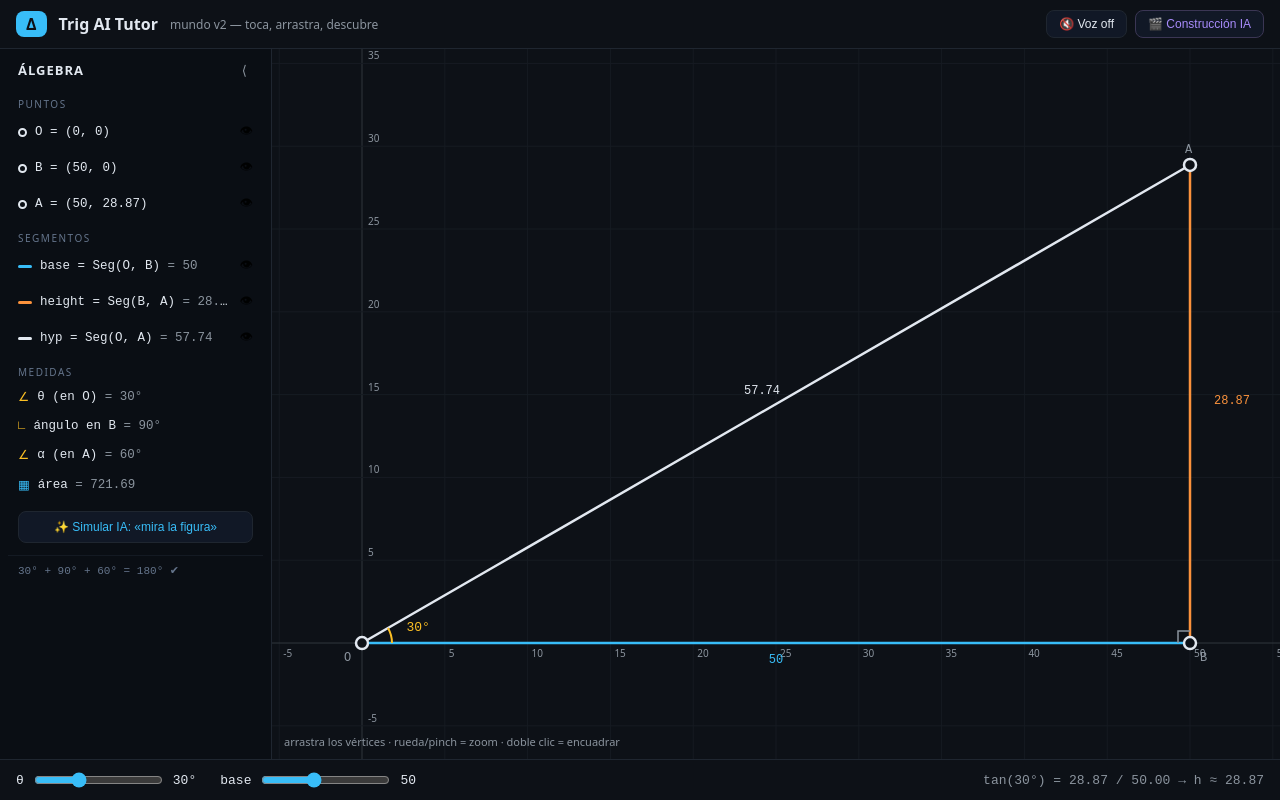
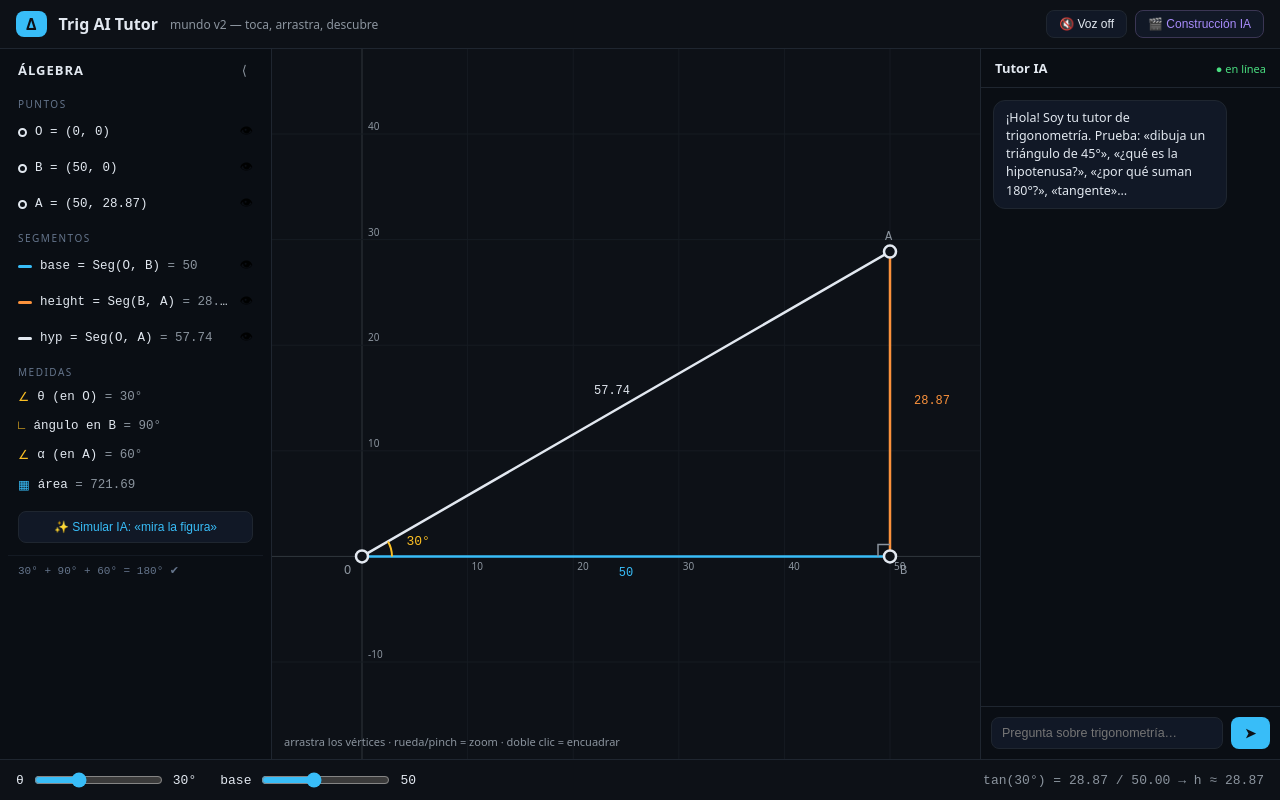
Before and after one commit to helentierro/Trig-Ai-Qwen3.8, a React (Vite) app: page / in a window 1280 px wide. Built offline with nearby package versions, Linux system fonts and the light colour scheme.

Commit message:
feat: C - chat tutor + momentos enseñables

```diff
--- a/src/App.tsx
+++ b/src/App.tsx
@@ -1,7 +1,9 @@
 import { TriangleCanvas } from './components/canvas/TriangleCanvas';
 import { AlgebraPanel } from './components/panel/AlgebraPanel';
+import { ChatPanel } from './components/chat/ChatPanel';
 import { useCanvasStore } from './stores/canvasStore';
 import { runConstruction } from './services/scenePlayer';
+import { useTeachableMoments } from './hooks/useTeachableMoments';
 
 const btn: React.CSSProperties = {
   padding: '6px 12px', borderRadius: 8, border: '1px solid #1f2630',
@@ -9,6 +11,8 @@ const btn: React.CSSProperties = {
 };
 
 export default function App() {
+  useTeachableMoments(); // la IA observa el juego desde el arranque
+
   const m = useCanvasStore((s) => s.measures);
   const setAngleDeg = useCanvasStore((s) => s.setAngleDeg);
   const setBase = useCanvasStore((s) => s.setBase);
@@ -35,6 +39,7 @@ export default function App() {
         <div style={{ flex: 1, position: 'relative' }}>
           <TriangleCanvas />
         </div>
+        <ChatPanel />
       </div>
 
       <footer style={{ borderTop: '1px solid #1f2630', padding: '10px 16px', display: 'flex', gap: 24, alignItems: 'center', fontFamily: 'monospace', fontSize: 13 }}>
--- /dev/null
+++ b/src/components/chat/ChatPanel.tsx
@@ -0,0 +1,51 @@
+import { useEffect, useRef, useState } from 'react';
+import { useChatStore } from '../../stores/chatStore';
+import { askTutor } from '../../services/localTutor';
+
+export function ChatPanel() {
+  const messages = useChatStore((s) => s.messages);
+  const [text, setText] = useState('');
+  const endRef = useRef<HTMLDivElement>(null);
+
+  useEffect(() => { endRef.current?.scrollIntoView({ behavior: 'smooth' }); }, [messages.length]);
+
+  const send = () => {
+    const t = text.trim();
+    if (!t) return;
+    setText('');
+    askTutor(t);
+  };
+
+  return (
+    <aside style={{ width: 300, borderLeft: '1px solid #1f2630', background: '#0a0e14', display: 'flex', flexDirection: 'column' }}>
+      <div style={{ padding: '10px 14px', borderBottom: '1px solid #1f2630', display: 'flex', alignItems: 'center' }}>
+        <strong style={{ fontSize: 13 }}>Tutor IA</strong>
+        <span style={{ marginLeft: 'auto', color: '#4ade80', fontSize: 11 }}>● en línea</span>
+      </div>
+
+      <div style={{ flex: 1, overflowY: 'auto', padding: 12, display: 'flex', flexDirection: 'column', gap: 8 }}>
+        {messages.map((msg) => (
+          <div key={msg.id} style={{
+            alignSelf: msg.role === 'user' ? 'flex-end' : 'flex-start',
+            background: msg.role === 'user' ? '#1d4ed8' : '#111826',
+            border: msg.role === 'user' ? 'none' : '1px solid #1f2630',
+            color: '#e2e8f0', padding: '8px 12px', borderRadius: 12,
+            fontSize: 12.5, lineHeight: 1.45, maxWidth: '85%', whiteSpace: 'pre-wrap',
+          }}>{msg.text}</div>
+        ))}
+        <div ref={endRef} />
+      </div>
+
+      <div style={{ padding: 10, borderTop: '1px solid #1f2630', display: 'flex', gap: 8 }}>
+        <input
+          value={text}
+          onChange={(e) => setText(e.target.value)}
+          onKeyDown={(e) => e.key === 'Enter' && send()}
+          placeholder="Pregunta sobre trigonometría…"
+          style={{ flex: 1, background: '#111826', border: '1px solid #1f2630', borderRadius: 8, color: '#e2e8f0', padding: '8px 10px', fontSize: 12.5, outline: 'none' }}
+        />
+        <button onClick={send} style={{ background: '#38bdf8', color: '#0d1117', border: 'none', borderRadius: 8, padding: '0 14px', fontWeight: 700, cursor: 'pointer' }}>➤</button>
+      </div>
+    </aside>
+  );
+}
--- /dev/null
+++ b/src/hooks/useTeachableMoments.ts
@@ -0,0 +1,30 @@
+import { useEffect } from 'react';
+import { onCanvasEvent, useCanvasStore } from '../stores/canvasStore';
+import { useChatStore } from '../stores/chatStore';
+import { speak } from '../services/scenePlayer';
+
+const LESSONS: Record<number, string> = {
+  15: '⚡ 15°: un ángulo tímido. La altura apenas crece: tan(15°) ≈ 0.27.',
+  30: '⚡ ¡30°! Mira el panel: la altura es la mitad de la hipotenusa. Ese es el secreto del 30-60-90.',
+  45: '⚡ ¡45°! ¿Ves los catetos iguales? tan(45°) = 1: la altura copia a la base.',
+  60: '⚡ ¡60°! La hipotenusa es exactamente el doble de la base (cos 60° = 1/2). ¡Descubriste el 30-60-90 al revés!',
+  75: '⚡ 75°: casi vertical. La base se vuelve diminuta frente a la altura.',
+};
+
+// Una sola vez por ángulo y por sesión: sorprende, no spamea.
+export function useTeachableMoments() {
+  useEffect(() => {
+    const seen = new Set<number>();
+    return onCanvasEvent((e) => {
+      if (e.type !== 'snap-angle') return;
+      const st = useCanvasStore.getState();
+      if (st.playing || seen.has(e.deg)) return;
+      const msg = LESSONS[e.deg];
+      if (!msg) return;
+      seen.add(e.deg);
+      useChatStore.getState().push('ia', msg);
+      st.pulse('angleO', 1600);
+      if (st.voiceOn) void speak(msg);
+    });
+  }, []);
+}
--- a/src/index.css
+++ b/src/index.css
@@ -2,6 +2,10 @@
 html, body, #root { height: 100%; margin: 0; }
 body { background: #0d1117; color: #e2e8f0; font-family: system-ui, sans-serif; }
 input[type='range'] { accent-color: #38bdf8; }
+
+::-webkit-scrollbar { width: 8px; }
+::-webkit-scrollbar-thumb { background: #243040; border-radius: 4px; }
+::-webkit-scrollbar-track { background: transparent; }
 
 @keyframes pulseGlow { 0%, 100% { stroke-opacity: .15; } 50% { stroke-opacity: .7; } }
 .glow-pulse { animation: pulseGlow .8s ease-in-out infinite; }
--- /dev/null
+++ b/src/services/localTutor.ts
@@ -0,0 +1,70 @@
+import { useCanvasStore } from '../stores/canvasStore';
+import { useChatStore } from '../stores/chatStore';
+import { playScene, buildTriangleScript } from './scenePlayer';
+import type { SceneScript } from '../types/ai';
+
+const fmt = (n: number) => `${Number(n.toFixed(2))}`;
+
+// "LLM local": entiende intenciones y responde con palabras + acciones de escena.
+// Cuando exista el backend FastAPI, esta función se reemplaza por aiService
+// (mismo contrato: texto del usuario → reply + SceneScript).
+export function askTutor(raw: string) {
+  const chat = useChatStore.getState();
+  const st = useCanvasStore.getState();
+  const m = st.measures;
+  const text = raw.toLowerCase();
+
+  chat.push('user', raw);
+
+  if (st.playing) {
+    chat.push('ia', 'Espera a que termine la construcción actual 🙂');
+    return;
+  }
+
+  let reply = '';
+  let actions: SceneScript = [];
+  const degMatch = text.match(/(\d{1,2})\s*(?:°|grados)/);
+  const wantsDraw = /(dibuja|construye|crea|arma|haz|muéstrame|muestrame)/.test(text);
+
+  if (degMatch) {
+    const d = Math.min(89, Math.max(1, parseInt(degMatch[1], 10)));
+    st.setAngleDeg(d);
+    const mm = useCanvasStore.getState().measures;
+    if (wantsDraw) {
+      reply = `¡Marchando uno de ${d}°! Lo construyo paso a paso…`;
+      actions = buildTriangleScript();
+      st.resetConstruction();
+    } else {
+      reply = `Con θ = ${d}° y base ${fmt(mm.base)}: altura = ${fmt(mm.height)}, hipotenusa = ${fmt(mm.hyp)}. ¡Tócalo!`;
+      actions = [{ type: 'pulse', id: 'angleO' }];
+    }
+  } else if (/hipotenusa/.test(text)) {
+    reply = `La hipotenusa es el lado más largo, frente al ángulo recto: hoy mide ${fmt(m.hyp)}. Es el "camino directo" de O a A.`;
+    actions = [{ type: 'pulse', id: 'hyp' }];
+  } else if (/cateto/.test(text)) {
+    reply = `Los catetos son los lados que forman el ángulo recto: la base (${fmt(m.base)}) y la altura (${fmt(m.height)}).`;
+    actions = [{ type: 'pulse', id: 'base' }, { type: 'wait', ms: 700 }, { type: 'pulse', id: 'height' }];
+  } else if (/área|area/.test(text)) {
+    reply = `El área es (base × altura) / 2 = (${fmt(m.base)} × ${fmt(m.height)}) / 2 = ${fmt(m.area)}. Pasa el mouse por "área" en el panel Álgebra y verás el espacio que encierra.`;
+    actions = [{ type: 'pulse', id: 'area', ms: 2000 }];
+  } else if (/180|suma/.test(text)) {
+    reply = `Porque todo triángulo "guarda" media vuelta: θ + 90° + α = 180°. Hoy: ${fmt(m.angleDeg)}° + 90° + ${fmt(90 - m.angleDeg)}°. Arrastra los vértices: la suma NUNCA cambia.`;
+    actions = [{ type: 'pulse', id: 'angleO' }, { type: 'wait', ms: 700 }, { type: 'pulse', id: 'angleB' }, { type: 'wait', ms: 700 }, { type: 'pulse', id: 'angleA' }];
+  } else if (/tangente/.test(text)) {
+    reply = `tan(θ) = opuesto / adyacente = ${fmt(m.height)} / ${fmt(m.base)} = ${fmt(m.height / m.base)}. Es "cuánto sube por cada paso a la derecha".`;
+    actions = [{ type: 'pulse', id: 'height' }, { type: 'wait', ms: 700 }, { type: 'pulse', id: 'base' }];
+  } else if (/seno/.test(text)) {
+    reply = `sin(θ) = opuesto / hipotenusa = ${fmt(m.height)} / ${fmt(m.hyp)} = ${fmt(m.height / m.hyp)}.`;
+    actions = [{ type: 'pulse', id: 'height' }, { type: 'wait', ms: 700 }, { type: 'pulse', id: 'hyp' }];
+  } else if (/coseno/.test(text)) {
+    reply = `cos(θ) = adyacente / hipotenusa = ${fmt(m.base)} / ${fmt(m.hyp)} = ${fmt(m.base / m.hyp)}. A 60° da 1/2: por eso la hipotenusa duplica a la base.`;
+    actions = [{ type: 'pulse', id: 'base' }, { type: 'wait', ms: 700 }, { type: 'pulse', id: 'hyp' }];
+  } else if (/hola|buenas|hey/.test(text)) {
+    reply = '¡Hola! 👋 Pídeme: «dibuja un triángulo de 60°», «¿qué es la hipotenusa?», «¿por qué suman 180°?», «tangente»…';
+  } else {
+    reply = 'Aún estoy aprendiendo 🌱. Prueba: «dibuja un triángulo de 45°», «¿qué es la hipotenusa?», «tangente», «área», «¿por qué suman 180°?».';
+  }
+
+  chat.push('ia', reply);
+  void playScene([{ type: 'say', text: reply }, ...actions]);
+}
--- a/src/services/scenePlayer.ts
+++ b/src/services/scenePlayer.ts
@@ -1,7 +1,7 @@
 import { useCanvasStore } from '../stores/canvasStore';
 import type { SceneScript } from '../types/ai';
 
-const ease = (t: number) => 1 - Math.pow(1 - t, 3); // ease-out cúbico
+const ease = (t: number) => 1 - Math.pow(1 - t, 3);
 const sleep = (ms: number) => new Promise((r) => setTimeout(r, ms));
 
 function tween(ms: number, fn: (t: number) => void): Promise<void> {
@@ -18,7 +18,7 @@ function tween(ms: number, fn: (t: number) => void): Promise<void> {
 }
 
 // TTS de navegador como placeholder (luego ElevenLabs, misma interfaz)
-function speak(text: string): Promise<void> {
+export function speak(text: string): Promise<void> {
   return new Promise((res) => {
     if (!('speechSynthesis' in window)) return res();
     const u = new SpeechSynthesisUtterance(text);
@@ -60,7 +60,7 @@ export async function playScene(script: SceneScript) {
         if (!s.aiCursor.visible) s.setAiCursor(P);
         await tween(step.ms ?? 900, (t) => {
           s.setDrawn(step.id, t);
-          s.setAiCursor({ x: P.x + (Q.x - P.x) * t, y: P.y + (Q.y - P.y) * t }); // el cursor es el lápiz
+          s.setAiCursor({ x: P.x + (Q.x - P.x) * t, y: P.y + (Q.y - P.y) * t });
         });
         break;
       }
@@ -81,7 +81,6 @@ export async function playScene(script: SceneScript) {
   st().setPlaying(false);
 }
 
-// La IA construye el triángulo ACTUAL (el que el niño tenga en pantalla)
 export function buildTriangleScript(): SceneScript {
   const { points, measures } = useCanvasStore.getState();
   const deg = Math.round(measures.angleDeg);
--- /dev/null
+++ b/src/stores/chatStore.ts
@@ -0,0 +1,18 @@
+import { create } from 'zustand';
+
+export interface ChatMsg { id: number; role: 'user' | 'ia'; text: string; at: number }
+
+let nextId = 1;
+
+interface ChatState {
+  messages: ChatMsg[];
+  push: (role: ChatMsg['role'], text: string) => void;
+}
+
+export const useChatStore = create<ChatState>()((set) => ({
+  messages: [{
+    id: 0, role: 'ia', at: Date.now(),
+    text: '¡Hola! Soy tu tutor de trigonometría. Prueba: «dibuja un triángulo de 45°», «¿qué es la hipotenusa?», «¿por qué suman 180°?», «tangente»…',
+  }],
+  push: (role, text) => set((s) => ({ messages: [...s.messages, { id: nextId++, role, text, at: Date.now() }] })),
+}));
```
